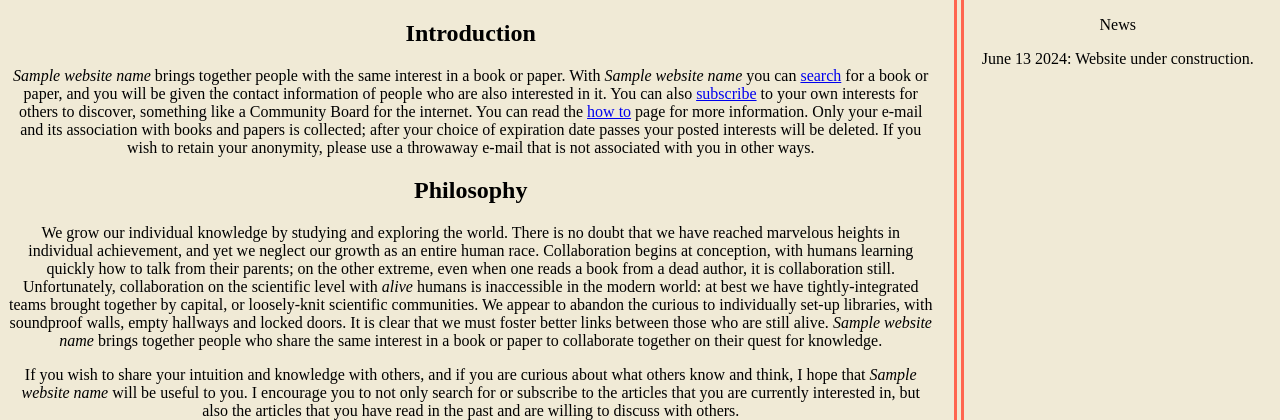
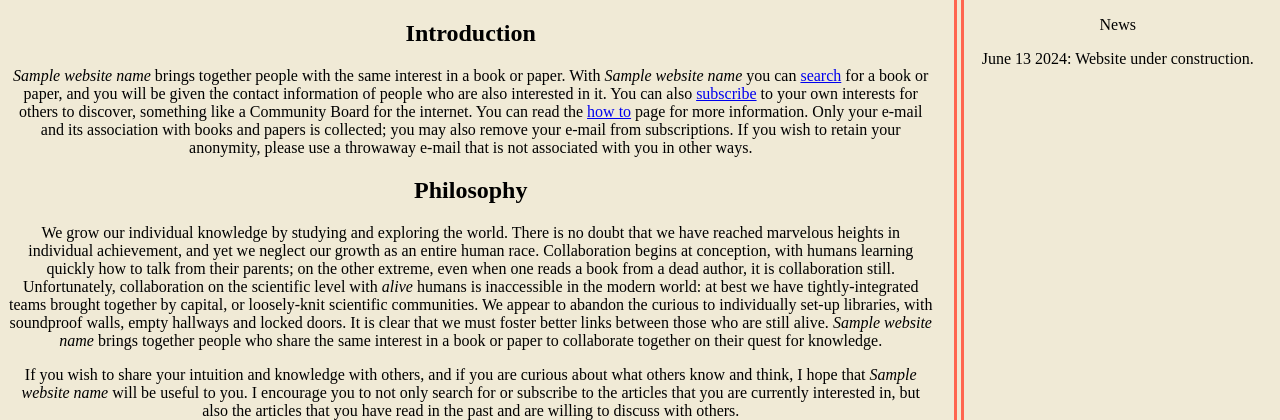
Before and after one commit to communalgrowth/webserver, a Python web app: template src/app/templates/index.html.jinja2 in a window 1280 px wide. Shown: the part 144-564 px from the top of the page. Run offline with Jinja, Linux system fonts and the light colour scheme; the template is opened without the code that fills it: most values are stand-ins (such as "Sample title", 1, 10 or a date in 2020).

Commit message:
remove mention of expiry date from index page

```diff
--- a/src/app/templates/index.html.jinja2
+++ b/src/app/templates/index.html.jinja2
@@ -2,7 +2,7 @@
 {% block main_content %}
 <article>
 <h2>Introduction</h2>
-<p><em>{{ website_name }}</em> brings together people with the same interest in a book or paper. With <em>{{ website_name }}</em> you can <a href="#">search</a> for a book or paper, and you will be given the contact information of people who are also interested in it. You can also <a href="#">subscribe</a></li> to your own interests for others to discover, something like a Community Board for the internet. You can read the <a href="howto.html">how to</a> page for more information. Only your e-mail and its association with books and papers is collected; after your choice of expiration date passes your posted interests will be deleted. If you wish to retain your anonymity, please use a throwaway e-mail that is not associated with you in other ways.</p>
+<p><em>{{ website_name }}</em> brings together people with the same interest in a book or paper. With <em>{{ website_name }}</em> you can <a href="#">search</a> for a book or paper, and you will be given the contact information of people who are also interested in it. You can also <a href="#">subscribe</a></li> to your own interests for others to discover, something like a Community Board for the internet. You can read the <a href="howto.html">how to</a> page for more information. Only your e-mail and its association with books and papers is collected; you may also remove your e-mail from subscriptions. If you wish to retain your anonymity, please use a throwaway e-mail that is not associated with you in other ways.</p>
 <h2>Philosophy</h2>
 <p>We grow our individual knowledge by studying and exploring the world. There is no doubt that we have reached marvelous heights in individual achievement, and yet we neglect our growth as an entire human race. Collaboration begins at conception, with humans learning quickly how to talk from their parents; on the other extreme, even when one reads a book from a dead author, it is collaboration still. Unfortunately, collaboration on the scientific level with <em>alive</em> humans is inaccessible in the modern world: at best we have tightly-integrated teams brought together by capital, or loosely-knit scientific communities. We appear to abandon the curious to individually set-up libraries, with soundproof walls, empty hallways and locked doors. It is clear that we must foster better links between those who are still alive. <em>{{ website_name }}</em> brings together people who share the same interest in a book or paper to collaborate together on their quest for knowledge.</p>
 <p>If you wish to share your intuition and knowledge with others, and if you are curious about what others know and think, I hope that <em>{{ website_name }}</em> will be useful to you. I encourage you to not only search for or subscribe to the articles that you are currently interested in, but also the articles that you have read in the past and are willing to discuss with others.</p>
```
